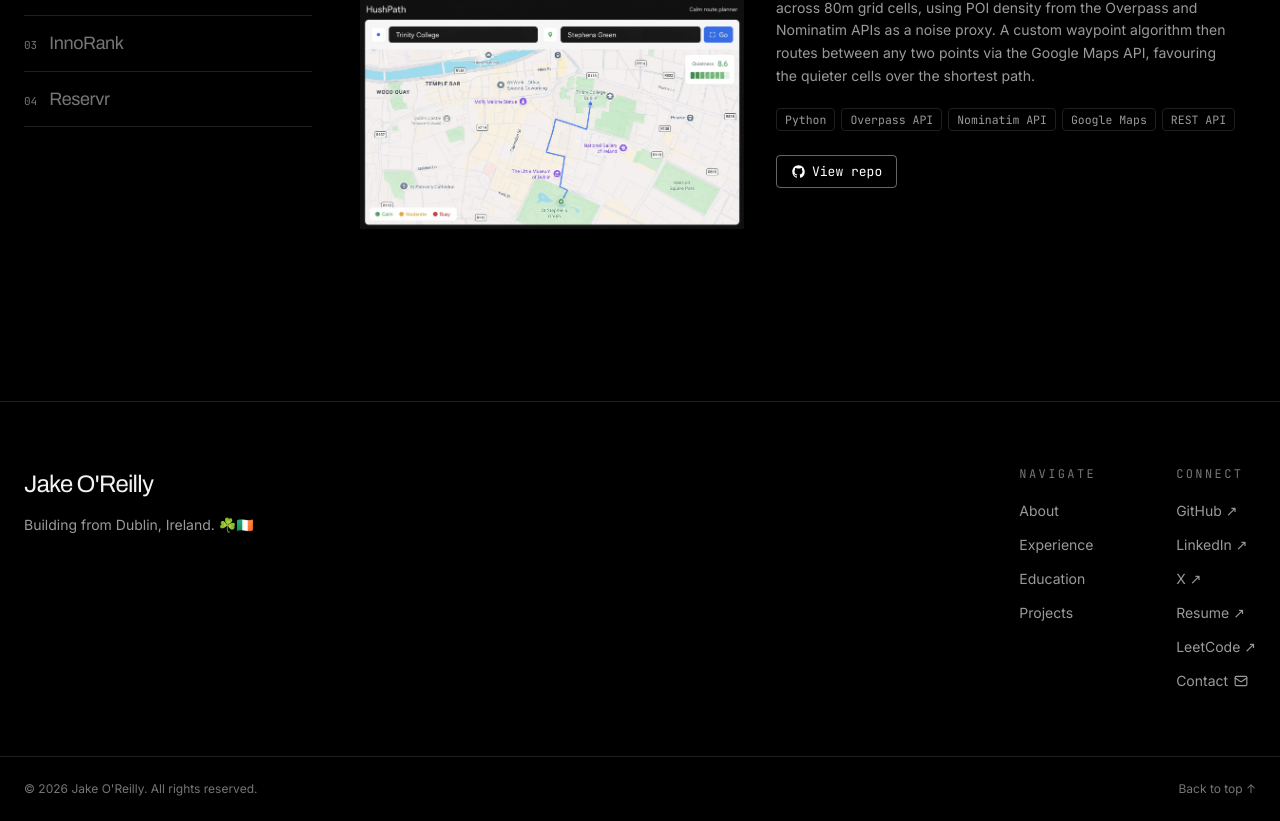
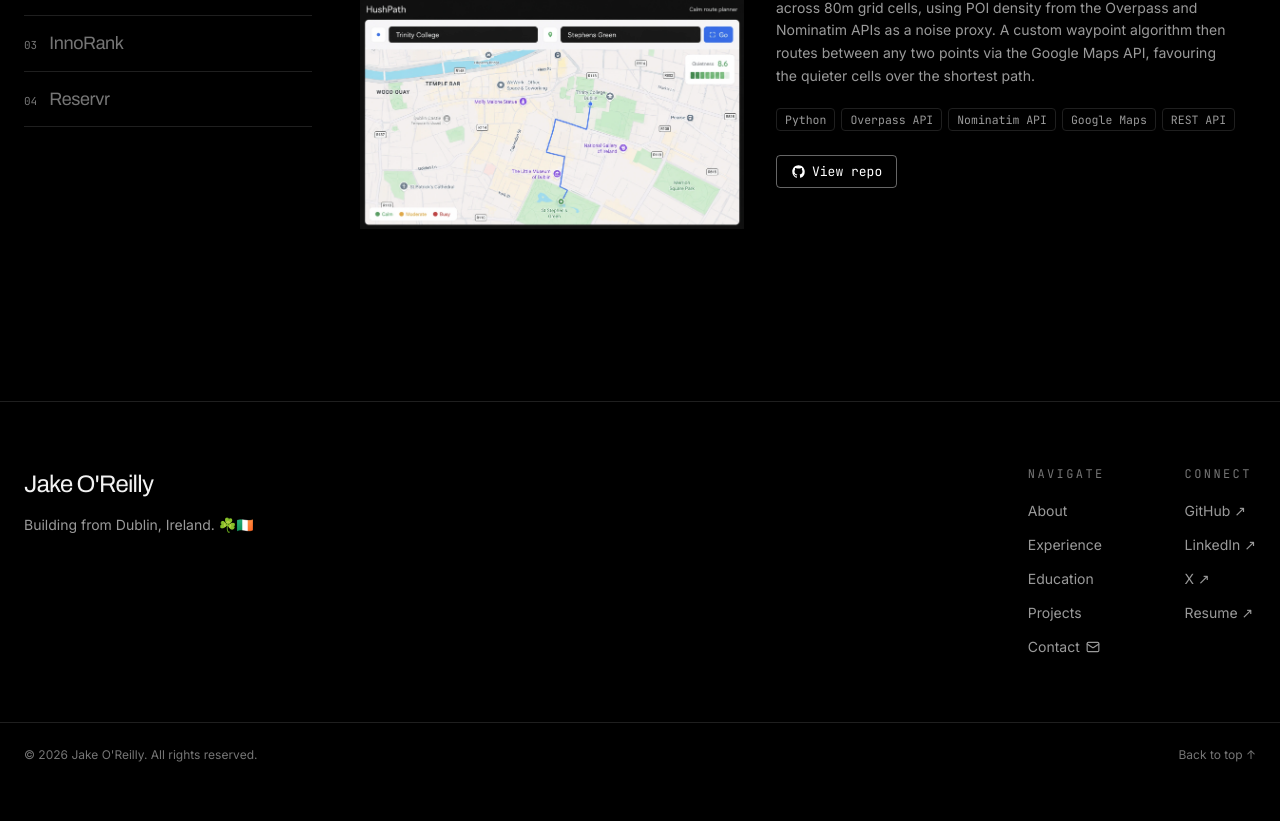
Before and after one commit to jakeoreillyy/Portfolio, a React (Vite) app: page / in a window 1280 px wide. Shown: the part 2391-3212 px from the top of the page. After the commit the page ends 3178 px from the top, so only its background shows below. Built offline with nearby package versions, Linux system fonts and the light colour scheme; no server answers.

Commit message:
update navigate column in footer

```diff
--- a/index.html
+++ b/index.html
@@ -63,8 +63,7 @@
         "sameAs": [
           "https://github.com/jakeoreillyy",
           "https://www.linkedin.com/in/jake-o-reilly",
-          "https://x.com/jakeorei",
-          "https://leetcode.com/u/jakeoreilly/"
+          "https://x.com/jakeorei"
         ]
       }
     </script>
--- a/src/components/Footer.tsx
+++ b/src/components/Footer.tsx
@@ -5,13 +5,13 @@
 import { sectionLinks } from "../data/nav";
 import type { NavLink } from "../data/nav";
 
+const navigateLinks: NavLink[] = [...sectionLinks, { href: "/contact", label: "Contact" }];
+
 const connectLinks: NavLink[] = [
   { href: "https://github.com/jakeoreillyy", label: "GitHub" },
   { href: "https://www.linkedin.com/in/jake-o-reilly", label: "LinkedIn" },
   { href: "https://x.com/jakeorei", label: "X" },
   { href: RESUME_URL, label: "Resume" },
-  { href: "https://leetcode.com/u/jakeoreilly/", label: "LeetCode" },
-  { href: "/contact", label: "Contact" },
 ];
 
 const linkClass = "text-sm text-muted transition-colors hover:text-accent";
@@ -65,7 +65,7 @@
           </p>
         </div>
         <div className="flex gap-12 sm:gap-20">
-          <FooterColumn title="Navigate" links={sectionLinks} />
+          <FooterColumn title="Navigate" links={navigateLinks} />
           <FooterColumn title="Connect" links={connectLinks} />
         </div>
       </div>
```
Also changed, not shown: public/llms.txt.
